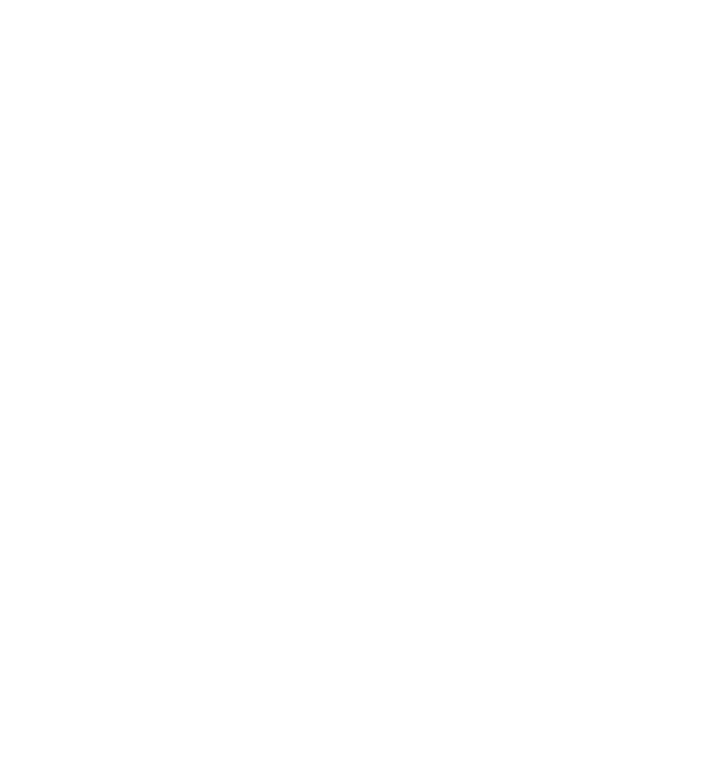
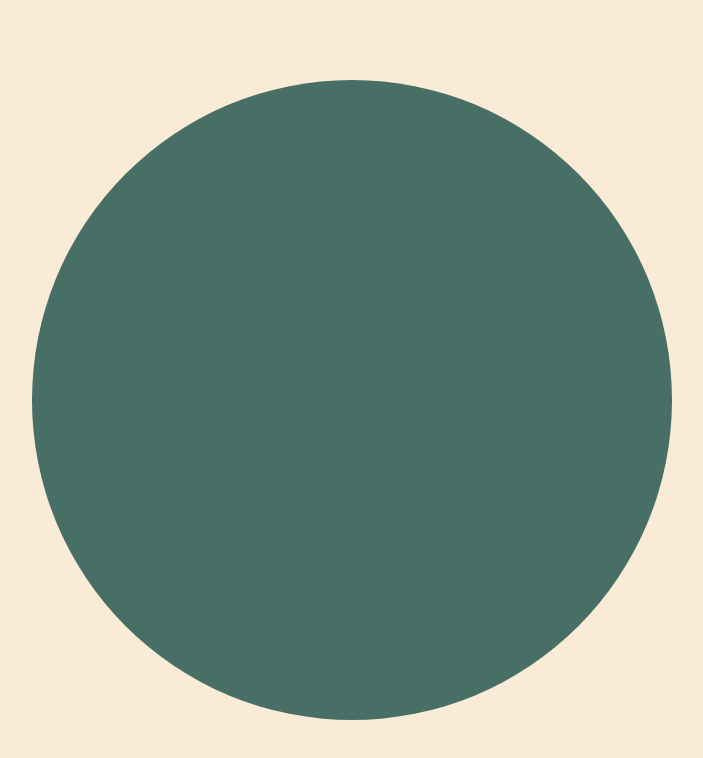
Before and after one commit to EzekielSmith107/css-plant, a plain HTML site: page index.html in a window 1280 px wide. Shown: the whole page, without its empty margins (288-991 px from the left). Drawn offline with Linux system fonts and the light colour scheme.

Commit message:
canvas and circle setup

```diff
--- a/styles.css
+++ b/styles.css
@@ -4,4 +4,32 @@
     --petals: #f9e936;
     --light-green: #bccd9c;
     --dark-green: #678f57;
+    --background: #486f65;
 }
+
+* {
+    margin: 0;
+    padding: 0;
+    box-sizing: border-box;
+}
+
+.canvas {
+    position: relative;
+    display: flex;
+    justify-content: center;
+    align-items: center;
+    background: #faebd7;
+    width: 100%;
+    height: 100vh;
+}
+
+.circle {
+    position: relative;
+    display: flex;
+    justify-content: center;
+    align-items: center;
+    width: 80vmin;
+    height: 80vmin;
+    border-radius: 50%;
+    background: var(--background);
+}
```
